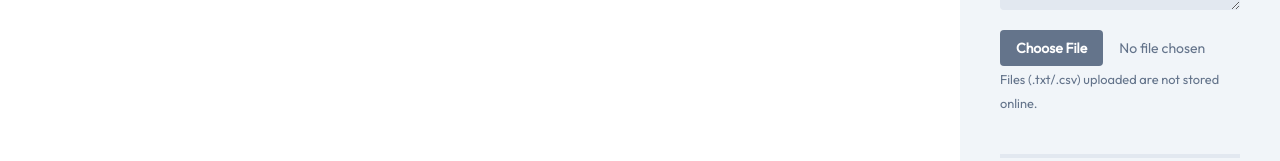
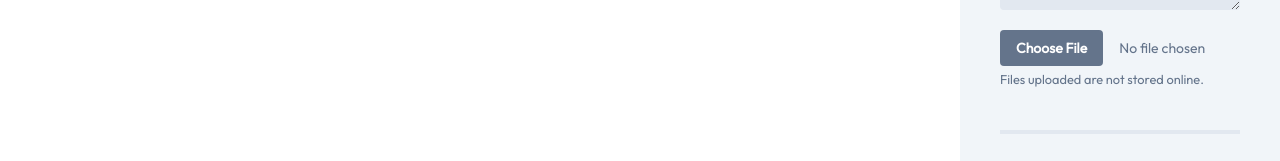
Before and after one commit to joiellantero/picksy, a React (Create React App) app: page /help in a window 1280 px wide. Shown: the part 458-619 px from the top of the page. Built offline with nearby package versions, Linux system fonts and the light colour scheme.

Commit message:
add tool tip

```diff
--- a/src/Components/FileUpload.js
+++ b/src/Components/FileUpload.js
@@ -16,6 +16,11 @@ const FileUpload = (props) => {
 
   return (
     <form className={`relative group`}>
+      {props.tooltip &&(
+        <span className='tooltip group-hover:opacity-100 group-hover:scale-100 bottom-16'>
+            {props.tooltip}
+          </span>
+      )}
       <label className="block">
         <input
           className="block file:bg-slate-500 file:hover:bg-slate-600 file:focus:outline-none file:active:bg-slate-700 w-full text-sm text-slate-500 file:mr-4 file:py-2 file:px-4 file:rounded file:border-0 file:text-sm file:font-semibold file:text-white file:cursor-pointer"
@@ -25,7 +30,7 @@ const FileUpload = (props) => {
           onChange={(e) => showFile(e)}
         />
         <small className="mt-2 text-slate-500">
-          Files (.txt/.csv) uploaded are not stored online.
+          Files uploaded are not stored online.
         </small>
       </label>
     </form>
--- a/src/Components/List.js
+++ b/src/Components/List.js
@@ -28,6 +28,7 @@ const List = (props) => {
         id={'namesListFile'}
         name={'namesListFile'}
         onUpload={(e) => props.onChange(e)}
+        tooltip={'Upload a .txt or .csv'}
       />
     </>
   );
```
